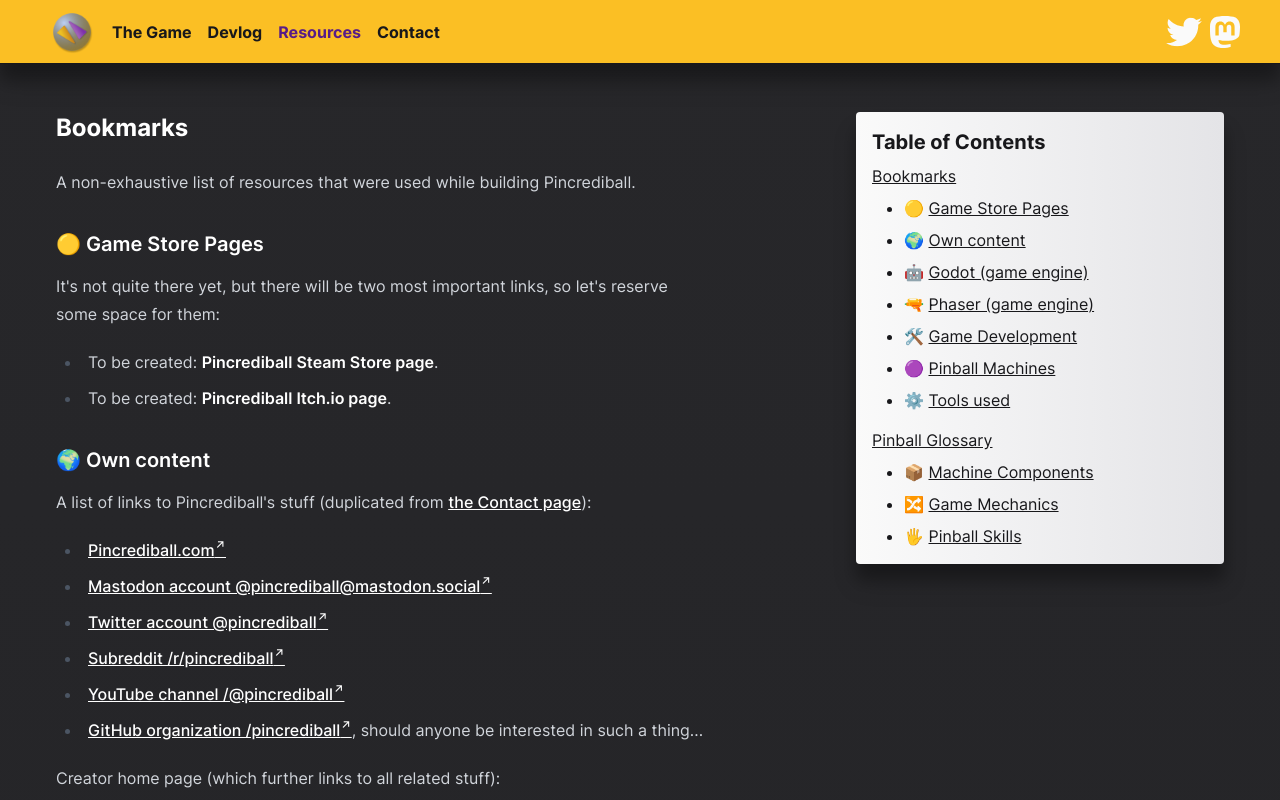
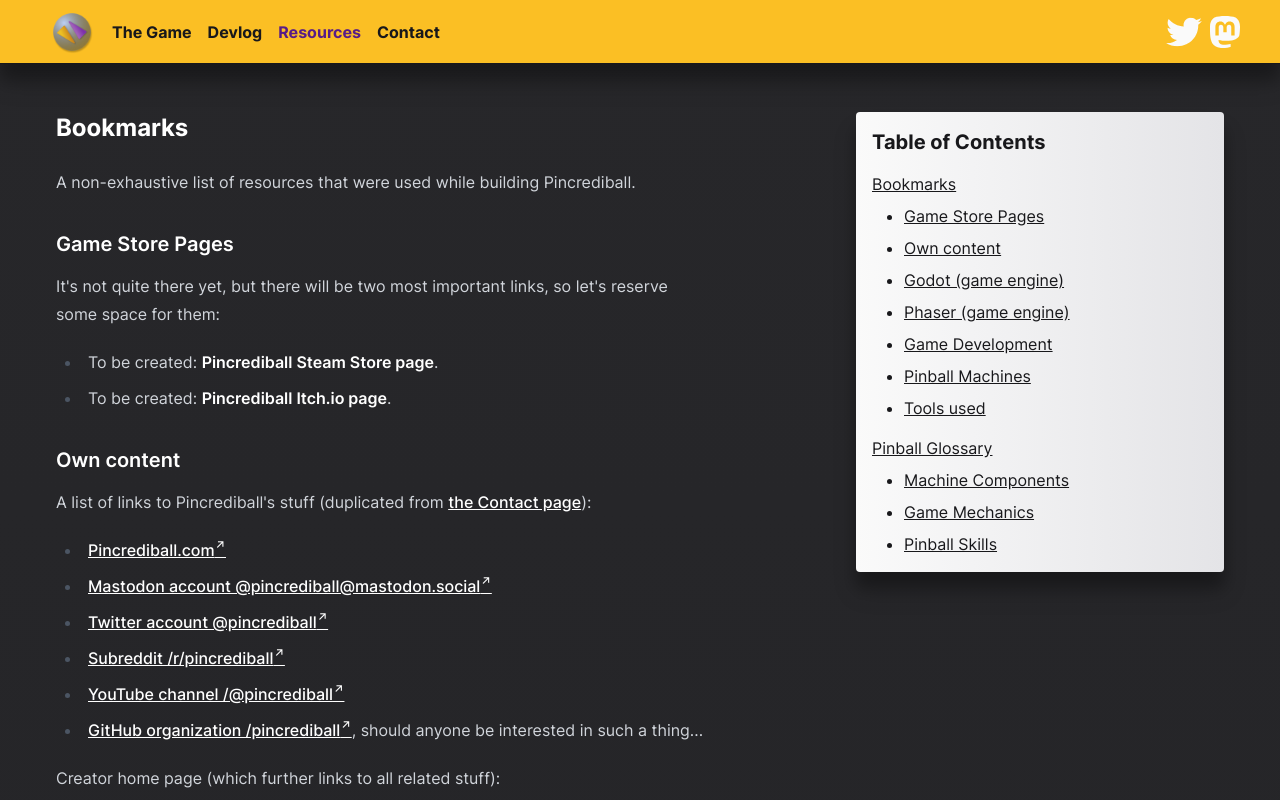
Before and after one commit to pincrediball/pincrediball.com, a SvelteKit app: page /resources in a window 1280 px wide. Shown: the top 800 px of the page. Built offline with nearby package versions, Linux system fonts and the light colour scheme.

Commit message:
Generate ToC from Markdown

```diff
--- a/content/resources/bookmarks.md
+++ b/content/resources/bookmarks.md
@@ -2,14 +2,14 @@
 
 A non-exhaustive list of resources that were used while building Pincrediball.
 
-### 🟡 Game Store Pages
+### Game Store Pages
 
 It's not quite there yet, but there will be two most important links, so let's reserve some space for them:
 
 - To be created: **Pincrediball Steam Store page**.
 - To be created: **Pincrediball Itch.io page**.
 
-### 🌍 Own content
+### Own content
 
 A list of links to Pincrediball's stuff (duplicated from [the Contact page](/contact)):
 
@@ -24,7 +24,7 @@
 
 - [JeroenHeijmans.nl](https://jeroenheijmans.nl)
 
-### 🤖 Godot (game engine)
+### Godot (game engine)
 
 The second game engine I tried for Pincrediball, with a list of used resources:
 
@@ -53,7 +53,7 @@
   - ["What's the difference between VBoxContainer and VFlowContainer?"](https://gamedev.stackexchange.com/q/204805/16701)
   - ["Drag and drop differences between Godot 3 and 4?"](https://gamedev.stackexchange.com/q/204808/16701)
 
-### 🔫 Phaser (game engine)
+### Phaser (game engine)
 
 The first game engine I tried for Pincrediball, here's a list of resources used:
 
@@ -81,7 +81,7 @@
 - My own Q&A and other similar posts
   - ["How to make object movable only by the player?"](https://gamedev.stackexchange.com/q/204691/16701)
 
-### 🛠 Game Development
+### Game Development
 
 Generic game development resources:
 
@@ -94,7 +94,7 @@
   - [The Beauty of Bezier Curves](https://www.youtube.com/watch?v=aVwxzDHniEw)
   - [Writing a physics engine from scratch](https://www.youtube.com/watch?v=lS_qeBy3aQI)
 
-### 🟣 Pinball Machines
+### Pinball Machines
 
 Generic resources about Pinball.
 
@@ -116,7 +116,7 @@
   - [Top 10 Pinball Machines by WatchMojo](https://www.youtube.com/watch?v=tDYmKpHfgtQ)
   - [Vox: Pinball isn't as random as it seems](https://www.youtube.com/watch?v=T1zzyGhA4-g)
 
-### ⚙ Tools used
+### Tools used
 
 In addition to the game engines above, the following generic tools were used in making Pincrediball and its website:
 
--- a/content/resources/glossary.md
+++ b/content/resources/glossary.md
@@ -3,7 +3,7 @@
 This will be a Pinball glossary, with _only_ the terms that are relevant to Pincrediball.
 It's by no means exhaustive, on purpose.
 
-### 📦 Machine Components
+### Machine Components
 
 - **Pinball Machines** consist of a main "**Cabinet**" with the main **Playfield**, and a **Backbox** with usually a **Display** (which might be a **"DMD"** (**Dot-Matrix-Display**)).
 - The **Plunger** is the device that sends the ball initially into play from the **Plunger (or "Shooter") Lane**.
@@ -29,7 +29,7 @@
 - **Newton's Cradle** is usually a "**Captive Ball**", trapped in a small lane, when hit by the active ball will move along the lane for points.
 - A **Toy** is any special unique component specific to the theme of a table, with special visual and game or quest effects.
 
-### 🔀 Game Mechanics
+### Game Mechanics
 
 - **Draining** a ball means it'll roll down to the **Trough** at the bottom, loosing that specific ball from play.
 - **Tilting** happens when the machine is physically bumped to nudge the ball a bit.
@@ -45,7 +45,7 @@
 - **Ball Saver** can refer to a limited time period after **plunging**, in which a **drained** ball will freely be returned into play.
 - **Ball Saver** can refer to a specific physical device between and just below the two flippers to bounce the ball back up and "save" it from **draining**.
 
-### 🖐 Pinball Skills
+### Pinball Skills
 
 - **Dead Bounce** means letting the ball purposely bounce of a flipper that's _not_ being activated, to loosely let it bounce to the other flipper.
 - **Death Saves** are tilting the machine slightly when the ball is rolling through an **Outlane** to **Drain**, bumping it back up sneaking it back into play.
--- /dev/null
+++ b/src/lib/components/TableOfContentsEntryItem.svelte
@@ -0,0 +1,17 @@
+<script lang="ts">
+  import type { TableOfContentEntry } from '$lib/marked';
+  export let entry: TableOfContentEntry;
+</script>
+
+<li>
+  <a class="a-toc" href={`#${entry.slug}`}>
+    {entry.text}
+  </a>
+  {#if entry.children?.length}
+    <ul class="flex flex-col gap-2 ml-8 mt-2 list-disc">
+      {#each entry.children as child}
+        <svelte:self entry={child} />
+      {/each}
+    </ul>
+  {/if}
+</li>
--- /dev/null
+++ b/src/lib/marked.ts
@@ -0,0 +1,79 @@
+import { marked } from 'marked';
+
+const defaultRenderer = new marked.Renderer();
+marked.use({ renderer: defaultRenderer });
+
+export type TableOfContentEntry = {
+  slug?: string;
+  text?: string;
+  level?: number;
+  children: TableOfContentEntry[];
+  parent?: TableOfContentEntry;
+};
+
+export type TransformedMarkdown = {
+  html: string;
+  tableOfContents: TableOfContentEntry;
+};
+
+// TODO: Allow running this *without* generating a Table of Contents (e.g. not needed for devlog)
+export function markdownToHtml(markdown: string): TransformedMarkdown {
+  const renderer = new marked.Renderer();
+
+  renderer.link = (href, title, text) => {
+    if (href?.startsWith('http')) {
+      return `<a target="_blank" href='${href}'>${text}</span><sup class="text-xs no-underline">↗</sup></a>`;
+    }
+    return defaultRenderer.link(href, title, text);
+  };
+
+  let tableOfContents: TableOfContentEntry = { children: [] };
+  let previousEntry: TableOfContentEntry;
+
+  const getParent = (
+    level: number,
+    candidate?: TableOfContentEntry
+  ): TableOfContentEntry | undefined => {
+    if (!candidate) return undefined;
+    if (candidate.level === level - 1) return candidate;
+    return getParent(level, candidate.parent);
+  };
+
+  renderer.heading = (text, level, raw) => {
+    const parent = getParent(level, previousEntry);
+
+    const prefix = parent ? `${parent.slug}--` : '';
+    const slug =
+      prefix +
+      raw
+        .toLocaleLowerCase()
+        .replace(/[^a-zA-Z\d\s-]/gi, '')
+        .trim()
+        .replace(/\s/g, '-');
+
+    const tocEntry: TableOfContentEntry = {
+      slug,
+      text,
+      level,
+      children: [],
+      parent,
+    };
+
+    parent?.children.push(tocEntry);
+
+    if (!previousEntry) {
+      tableOfContents = tocEntry;
+    }
+
+    previousEntry = tocEntry;
+
+    return `<h${level} id="${slug}">${text}</h${level}>`;
+  };
+
+  const html = marked(markdown, { renderer });
+
+  return {
+    html,
+    tableOfContents,
+  };
+}
--- a/src/routes/devlog/+page.svelte
+++ b/src/routes/devlog/+page.svelte
@@ -1,20 +1,8 @@
 <script lang="ts">
-  import { marked } from 'marked';
+  import { markdownToHtml } from '$lib/marked';
   import type { PageData } from './$types';
 
   export let data: PageData;
-
-  marked.use({ renderer: new marked.Renderer() });
-  marked.use({
-    renderer: {
-      link: (href, _title, text) => {
-        if (href?.startsWith('http')) {
-          return `<a target="_blank" href='${href}'>${text}</span><sup class="text-xs no-underline">↗</sup></a>`;
-        }
-        return false; // fallback to default renderer
-      },
-    },
-  });
 </script>
 
 <div class="w-[1200px] max-w-full mx-auto px-4 pt-12 pb-16 page-container">
@@ -25,7 +13,7 @@
       {#each data.posts as post, idx}
         {#if !post.isDraft}
           <article id={post.id} class="scroll-mt-24 prose prose-invert max-w-none">
-            {@html marked(post.content)}
+            {@html markdownToHtml(post.content).html}
           </article>
           {#if post.order === 1}
             <hr class="my-8 border-t border-t-amber-400/50" />
--- a/src/routes/resources/+page.server.ts
+++ b/src/routes/resources/+page.server.ts
@@ -1,14 +1,10 @@
 import { readFileSync } from 'fs';
 import type { PageServerLoad } from './$types';
+import { markdownToHtml, type TransformedMarkdown } from '$lib/marked';
 
-export type Section = {
-  content: string;
-};
-
-function getContents(file: 'glossary' | 'bookmarks'): Section {
-  return {
-    content: readFileSync(`content/resources/${file}.md`, 'utf-8'),
-  };
+function getContents(file: 'glossary' | 'bookmarks'): TransformedMarkdown {
+  const markdown = readFileSync(`content/resources/${file}.md`, 'utf-8');
+  return markdownToHtml(markdown);
 }
 
 export const load = (() => {
--- a/src/routes/resources/+page.svelte
+++ b/src/routes/resources/+page.svelte
@@ -1,29 +1,8 @@
 <script lang="ts">
-  import { marked } from 'marked';
+  import TableOfContentsEntryItem from '$lib/components/TableOfContentsEntryItem.svelte';
   import type { PageData } from './$types';
 
   export let data: PageData;
-
-  // TODO: De-duplicate this logic with devlog page
-  const slugger = new marked.Slugger();
-  marked.use({ renderer: new marked.Renderer() });
-  marked.use({
-    renderer: {
-      link: (href, _title, text) => {
-        if (href?.startsWith('http')) {
-          return `<a target="_blank" href='${href}'>${text}</span><sup class="text-xs no-underline">↗</sup></a>`;
-        }
-        return false; // fallback to default renderer
-      },
-      heading: (text, level) => {
-        // TODO: Preserve these slugs outside the renderer to generate a Table of Contents.
-        // TODO: Allow prefixes to the slug per section of bookmarks
-        const simpleText = text.replace(/[^a-zA-Z\d\s\-]/g, '').trim();
-        const slug = slugger.slug(simpleText);
-        return `<h${level} id="${slug}" class="scroll-mt-24">${text}</h${level}>`;
-      },
-    },
-  });
 </script>
 
 <div class="w-[1200px] max-w-full mx-auto px-4 pt-8 md:pt-12 pb-16 page-container">
@@ -34,41 +13,29 @@
       >
         <div class="p-4 flex flex-col gap-2">
           <h2 class="text-xl font-bold">Table of Contents</h2>
-          <!-- TODO: Generate this automatically -->
-          <ul class="flex flex-col gap-4">
-            <li>
-              <a href="#bookmarks" class="a-toc">Bookmarks</a>
-              <!-- prettier-ignore -->
-              <ul class="flex flex-col gap-2 ml-8 mt-2 list-disc">
-                <li>🟡 <a class="a-toc" href="#game-store-pages">Game Store Pages</a></li>
-                <li>🌍 <a class="a-toc" href="#own-content">Own content</a></li>
-                <li>🤖 <a class="a-toc" href="#godot-game-engine">Godot (game engine)</a></li>
-                <li>🔫 <a class="a-toc" href="#phaser-game-engine">Phaser (game engine)</a></li>
-                <li>🛠 <a class="a-toc" href="#game-development">Game Development</a></li>
-                <li>🟣 <a class="a-toc" href="#pinball-machines">Pinball Machines</a></li>
-                <li>⚙ <a class="a-toc" href="#tools-used">Tools used</a></li>
-              </ul>
-            </li>
-            <li>
-              <a href="#glossary" class="a-toc">Pinball Glossary</a>
-              <ul class="flex flex-col gap-2 ml-8 mt-2 list-disc">
-                <li>📦 <a class="a-toc" href="#machine-components">Machine Components</a></li>
-                <li>🔀 <a class="a-toc" href="#game-mechanics">Game Mechanics</a></li>
-                <li>🖐 <a class="a-toc" href="#pinball-skills">Pinball Skills</a></li>
-              </ul>
-            </li>
+          <ul class="flex flex-col gap-2 mt-2">
+            <TableOfContentsEntryItem entry={data.bookmarks.tableOfContents} />
+          </ul>
+          <ul class="flex flex-col gap-2 mt-2">
+            <TableOfContentsEntryItem entry={data.glossary.tableOfContents} />
           </ul>
         </div>
       </div>
     </div>
     <div>
       <article id="bookmarks" class="scroll-mt-24 prose prose-invert">
-        {@html marked(data.bookmarks.content)}
+        {@html data.bookmarks.html}
       </article>
       <hr class="my-8 border-t border-t-amber-400/50" />
       <article id="glossary" class="scroll-mt-24 prose prose-invert mt-16">
-        {@html marked(data.glossary.content)}
+        {@html data.glossary.html}
       </article>
     </div>
   </div>
 </div>
+
+<style lang="postcss">
+  .page-container :global(:is(h1, h2, h3, h4, h5, h6)) {
+    @apply scroll-mt-24;
+  }
+</style>
```
